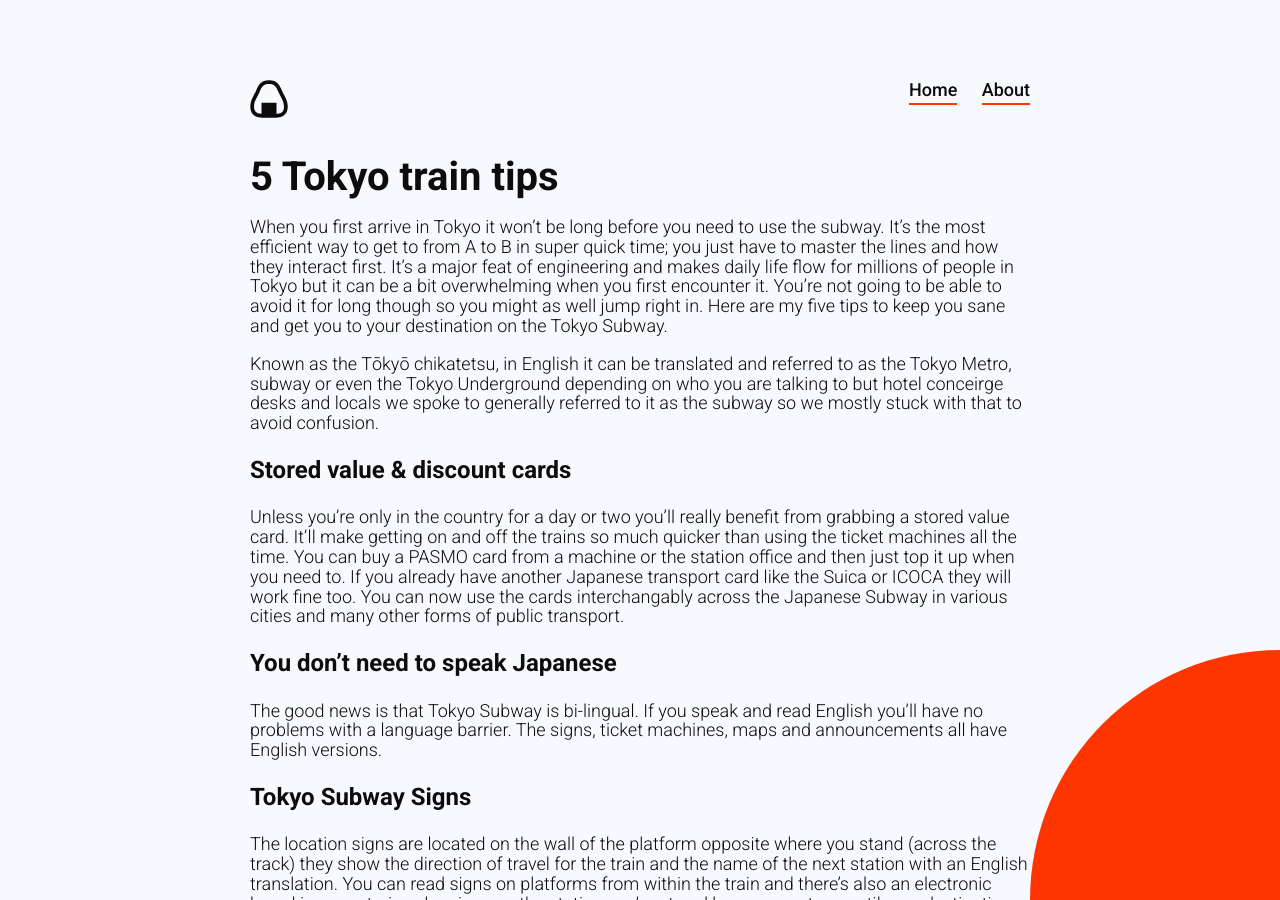
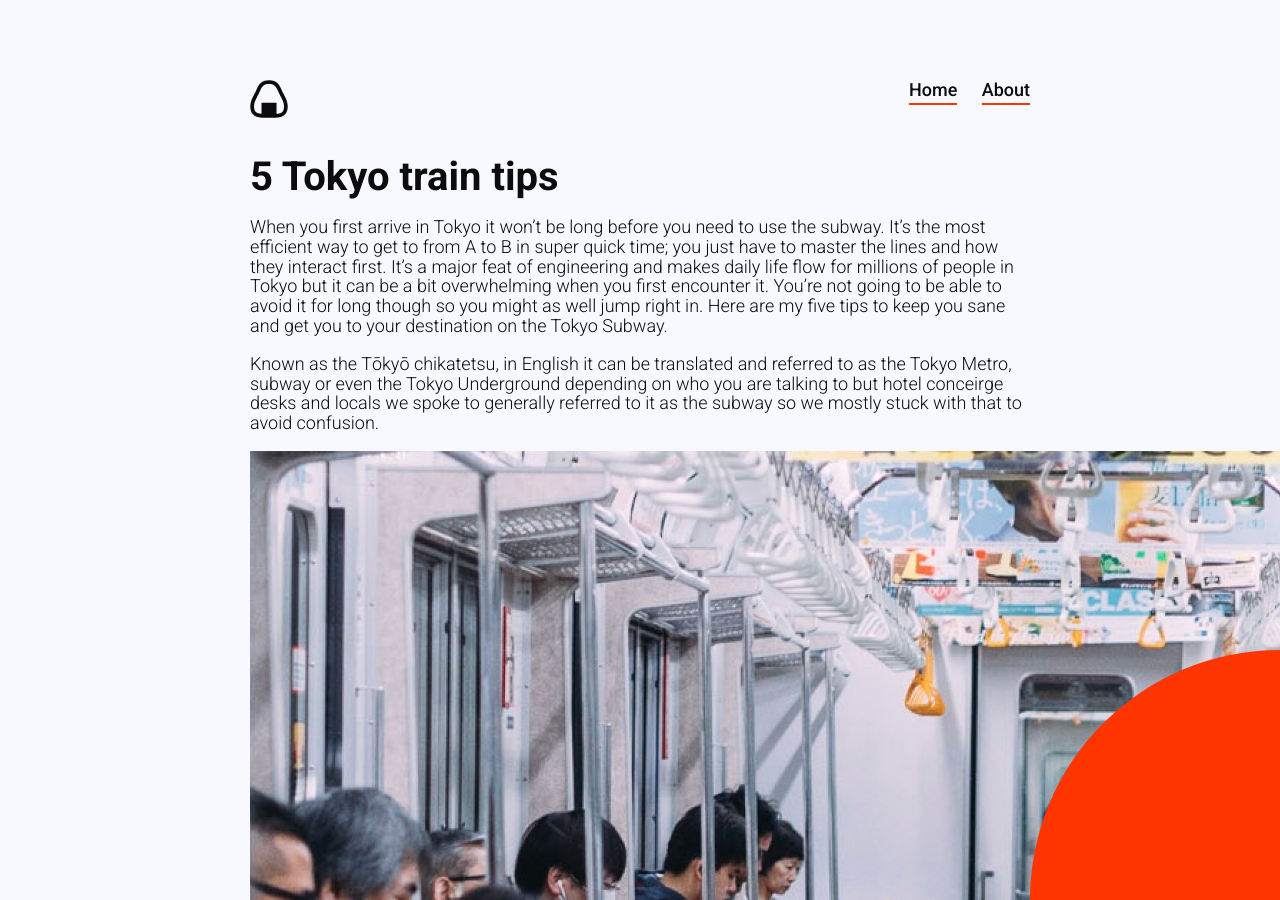
Before and after one commit to amemon0326/anightinjapan, a Jekyll site: the page built from _posts/2020-08-02-tokyo-train-tips.md, in a window 1280 px wide and 900 px high. Built offline with Jekyll 4.4.1, drawn with Linux system fonts in a browser that asks for light colours.

Commit message:
Updated Tokyo Train Tips

```diff
--- a/_posts/2020-08-02-tokyo-train-tips.md
+++ b/_posts/2020-08-02-tokyo-train-tips.md
@@ -8,6 +8,8 @@ excerpt: Here are my five tips to keep you sane and get you to your destination
 When you first arrive in Tokyo it won’t be long before you need to use the subway.  It’s the most efficient way to get to from A to B in super quick time; you just have to master the lines and how they interact first. It’s a major feat of engineering and makes daily life flow for millions of people in Tokyo but it can be a bit overwhelming when you first encounter it.  You’re not going to be able to avoid it for long though so you might as well jump right in.  Here are my five tips to keep you sane and get you to your destination on the Tokyo Subway.
 
 Known as the Tōkyō chikatetsu, in English it can be translated and referred to as the Tokyo Metro, subway or even the Tokyo Underground depending on who you are talking to but hotel conceirge desks and locals we spoke to generally referred to it as the subway so we mostly stuck with that to avoid confusion.
+
+![blog-3a.jpg](/uploads/blog-3a.jpg)
 
 ### Stored value & discount cards
 
```
Also changed, not shown: other parts of _posts/2020-08-02-tokyo-train-tips.md (+2 -0 lines).
